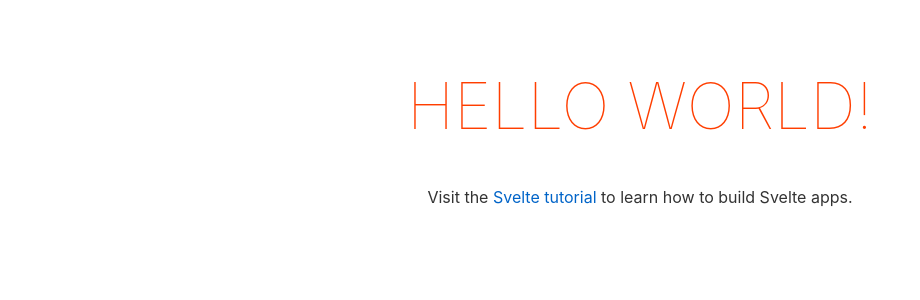
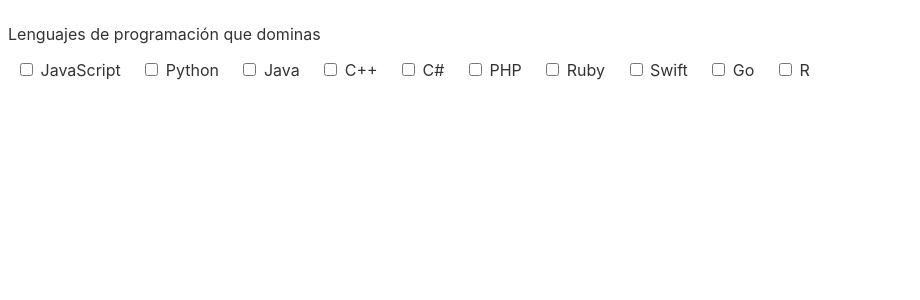
Before and after one commit to pedroangelalvarez/jsexecbootcamp, a Svelte app: page / in a window 1280 px wide. Shown: the top 300 px of the page, without its empty margins (0-920 px from the left). Built offline with nearby package versions, Linux system fonts and the light colour scheme.

Commit message:
Use shadow dom

```diff
--- a/package.json
+++ b/package.json
@@ -18,6 +18,7 @@
     "svelte": "^3.0.0"
   },
   "dependencies": {
-    "sirv-cli": "^2.0.0"
+    "sirv-cli": "^2.0.0",
+    "svelte-custom-elements": "^1.0.2"
   }
 }
--- a/src/App.svelte
+++ b/src/App.svelte
@@ -1,30 +1,77 @@
 <script>
-	export let name;
+	import { onMount } from 'svelte';
+	let root;
+	let text;
+	let value;
+	let shadowRoot;
+
+
+	onMount(() => {
+	   const nd = root.querySelectorAll('.forminput');
+	   console.log(nd);
+	   shadowRoot = root.attachShadow({ mode: "open" });
+	   shadowRoot.innerHTML = `
+			<style>
+				ul {
+					list-style: none;
+					padding: 0;
+					margin: 0;
+				}
+				li {
+					display: inline-block;
+					margin: 0 0.5em;
+				}
+			</style>
+			<div id="shadow">
+				<p>Lenguajes de programación que dominas</p>
+				<div id="listLanguages">
+				<ul>
+					<li>
+						<input type="checkbox" id="language-1" name="language" value="JavaScript">
+						<label for="language-1">JavaScript</label>
+					</li>
+					<li>
+						<input type="checkbox" id="language-2" name="language" value="Python">
+						<label for="language-2">Python</label>
+					</li>
+					<li>
+						<input type="checkbox" id="language-3" name="language" value="Java">
+						<label for="language-3">Java</label>
+					</li>
+					<li>
+						<input type="checkbox" id="language-4" name="language" value="C++">
+						<label for="language-4">C++</label>
+					</li>
+					<li>
+						<input type="checkbox" id="language-5" name="language" value="C#">
+						<label for="language-5">C#</label>
+					</li>
+					<li>
+						<input type="checkbox" id="language-6" name="language" value="PHP">
+						<label for="language-6">PHP</label>
+					</li>
+					<li>
+						<input type="checkbox" id="language-7" name="language" value="Ruby">
+						<label for="language-7">Ruby</label>
+					</li>
+					<li>
+						<input type="checkbox" id="language-8" name="language" value="Swift">
+						<label for="language-8">Swift</label>
+					</li>
+					<li>
+						<input type="checkbox" id="language-9" name="language" value="Go">
+						<label for="language-9">Go</label>
+					</li>
+					<li>
+						<input type="checkbox" id="language-10" name="language" value="R">
+						<label for="language-10">R</label>
+					</li>
+					</ul>
+				</div>
+			</div>
+		`;
+	});
 </script>
 
-<main>
-	<h1>Hello {name}!</h1>
-	<p>Visit the <a href="https://svelte.dev/tutorial">Svelte tutorial</a> to learn how to build Svelte apps.</p>
-</main>
-
-<style>
-	main {
-		text-align: center;
-		padding: 1em;
-		max-width: 240px;
-		margin: 0 auto;
-	}
-
-	h1 {
-		color: #ff3e00;
-		text-transform: uppercase;
-		font-size: 4em;
-		font-weight: 100;
-	}
-
-	@media (min-width: 640px) {
-		main {
-			max-width: none;
-		}
-	}
-</style>
+<div id="root" bind:this={root}>
+</div>
```
Also changed, not shown: 3 other files (tests, documents, lock files or other folders).
